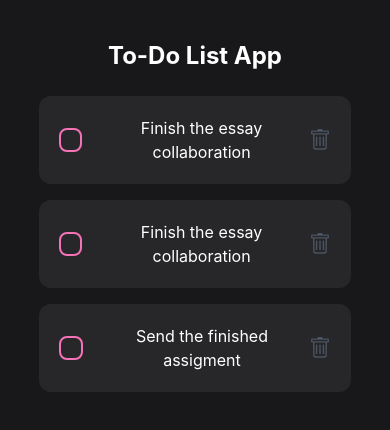
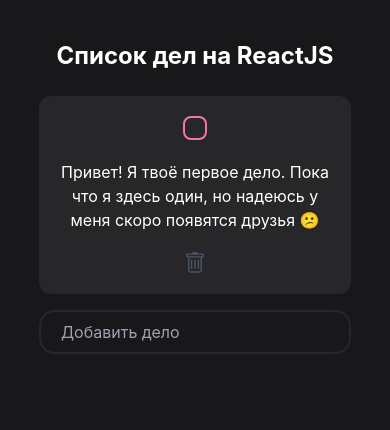
Before and after one commit to ShotMeow/todo-list-app, a React (Create React App) app: page / in a window 390 px wide. Shown: the top 430 px of the page. Built offline with nearby package versions, Linux system fonts and the light colour scheme.

Commit message:
Доработка адаптивности и системы добавления

```diff
--- a/src/components/screens/Home/Check/Check.jsx
+++ b/src/components/screens/Home/Check/Check.jsx
@@ -4,7 +4,7 @@
 
 const Check = (props) => {
     return (
-        <div className={cn('border-2 rounded-lg border-pink-400 w-6 h-6 mr-3 flex items-center justify-center', {
+        <div className={cn('border-2 rounded-lg border-pink-400 w-6 h-6 sm:mr-3 flex items-center justify-center', {
             'bg-pink-400': props.isCompleted
         })}>
             {props.isCompleted &&
--- /dev/null
+++ b/src/components/screens/Home/CreateTodoField/CreateTodoField.jsx
@@ -0,0 +1,22 @@
+import React, { useState } from 'react'
+
+const CreateTodoField = (props) => {
+    const [title, setTitle] = useState('')
+
+    const createTodo = title => {
+        props.setTodos(prev => [{
+            id: new Date(),
+            title,
+            isCompleted: false
+        }, ...prev])
+        setTitle('')
+    }
+
+    return (
+        <div className='flex items-center justify-between mb-4 rounded-2xl border-zinc-800 border-2 p-5 w-full px-5 py-2'>
+            <input type="text" onChange={e => setTitle(e.target.value)} value={title} onKeyPress={e => e.key === 'Enter' && createTodo(title)} className='bg-transparent w-full border-none outline-none' placeholder='Добавить дело' />
+        </div>
+    )
+}
+
+export default CreateTodoField
--- a/src/components/screens/Home/Home.jsx
+++ b/src/components/screens/Home/Home.jsx
@@ -1,26 +1,17 @@
 import React, { useState } from 'react';
+import CreateTodoField from './CreateTodoField/CreateTodoField';
 import TodoItem from './TodoItem';
 
 const data = [
     {
         id: 1,
-        title: 'Finish the essay collaboration',
+        title: 'Привет! Я твоё первое дело. Пока что я здесь один, но надеюсь у меня скоро появятся друзья 😕',
         isCompleted: false
     },
-    {
-        id: 2,
-        title: 'Finish the essay collaboration',
-        isCompleted: false
-    },
-    {
-        id: 3,
-        title: 'Send the finished assigment',
-        isCompleted: false
-    }
 ]
 
 const Home = () => {
-    const [todos, setTodos] = useState(data);
+    const [todos, setTodos] = useState(data)
 
     const changeTodo = (id) => {
         const copy = [...todos]
@@ -33,14 +24,13 @@
         setTodos([...todos].filter(todo => todo.id !== id))
 
 
-    console.log(todos);
-
     return (
         <div className=' text-white w-4/5 mx-auto'>
-            <h1 className="text-2xl font-bold text-center mb-6">To-Do List App</h1>
+            <h1 className="text-2xl font-bold text-center mb-6">Список дел на ReactJS</h1>
             {todos.map(item => (
                 <TodoItem key={item.id} todo={item} changeTodo={changeTodo} removeTodo={removeTodo} />
             ))}
+            <CreateTodoField setTodos={setTodos} />
         </div>
     )
 }
--- a/src/components/screens/Home/TodoItem.jsx
+++ b/src/components/screens/Home/TodoItem.jsx
@@ -5,10 +5,10 @@
 
 const TodoItem = (props) => {
     return (
-        <div className='flex items-center justify-between rounded-xl bg-zinc-800 p-5 mb-4 rounded-2xl w-full'>
-            <button className='flex items-center' onClick={() => props.changeTodo(props.todo.id)}>
+        <div className='flex items-center justify-between rounded-xl bg-zinc-800 p-5 mb-4 rounded-2xl w-full flex-col sm:flex-row'>
+            <button className='flex items-center flex-col sm:flex-row' onClick={() => props.changeTodo(props.todo.id)}>
                 <Check isCompleted={props.todo.isCompleted} />
-                <span className={cn({
+                <span className={cn('py-5', {
                     'line-through': props.todo.isCompleted
                 })}>{props.todo.title}</span>
             </button>
```
